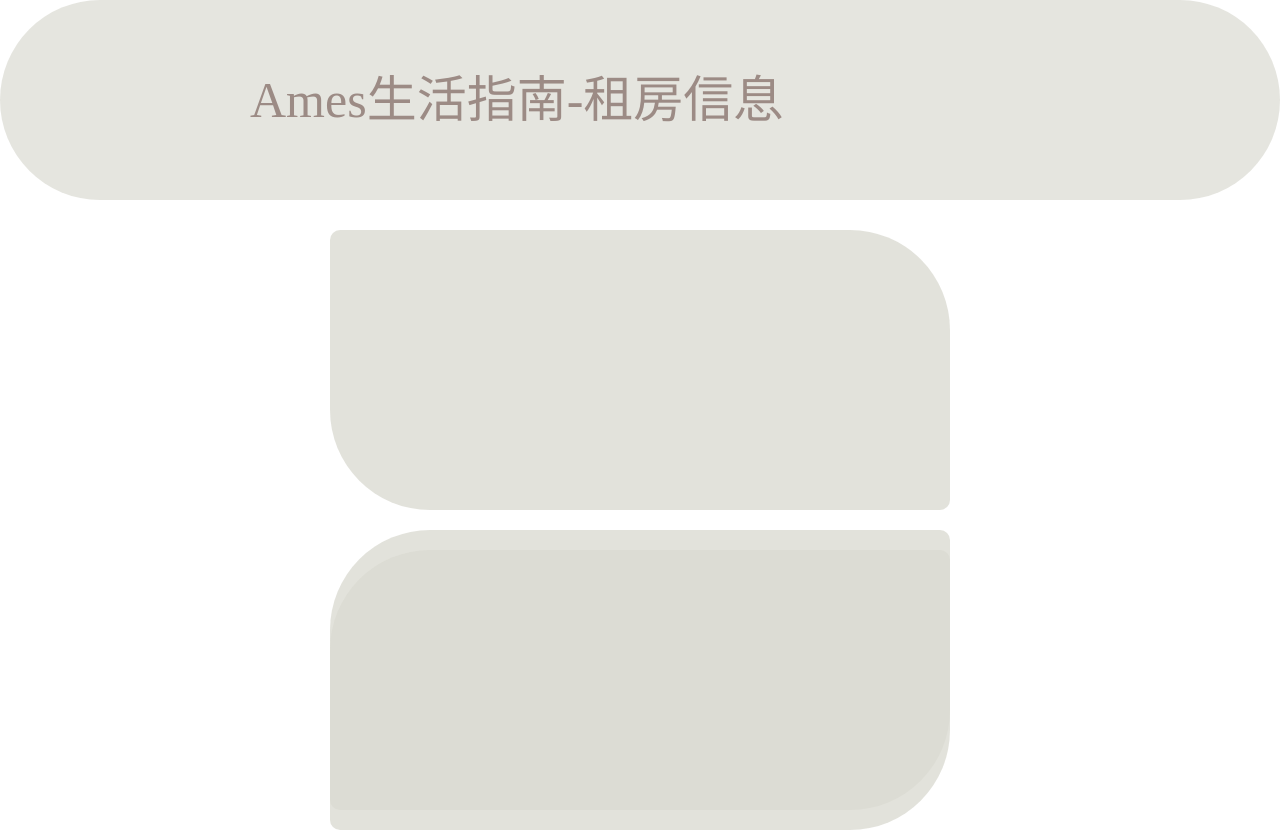
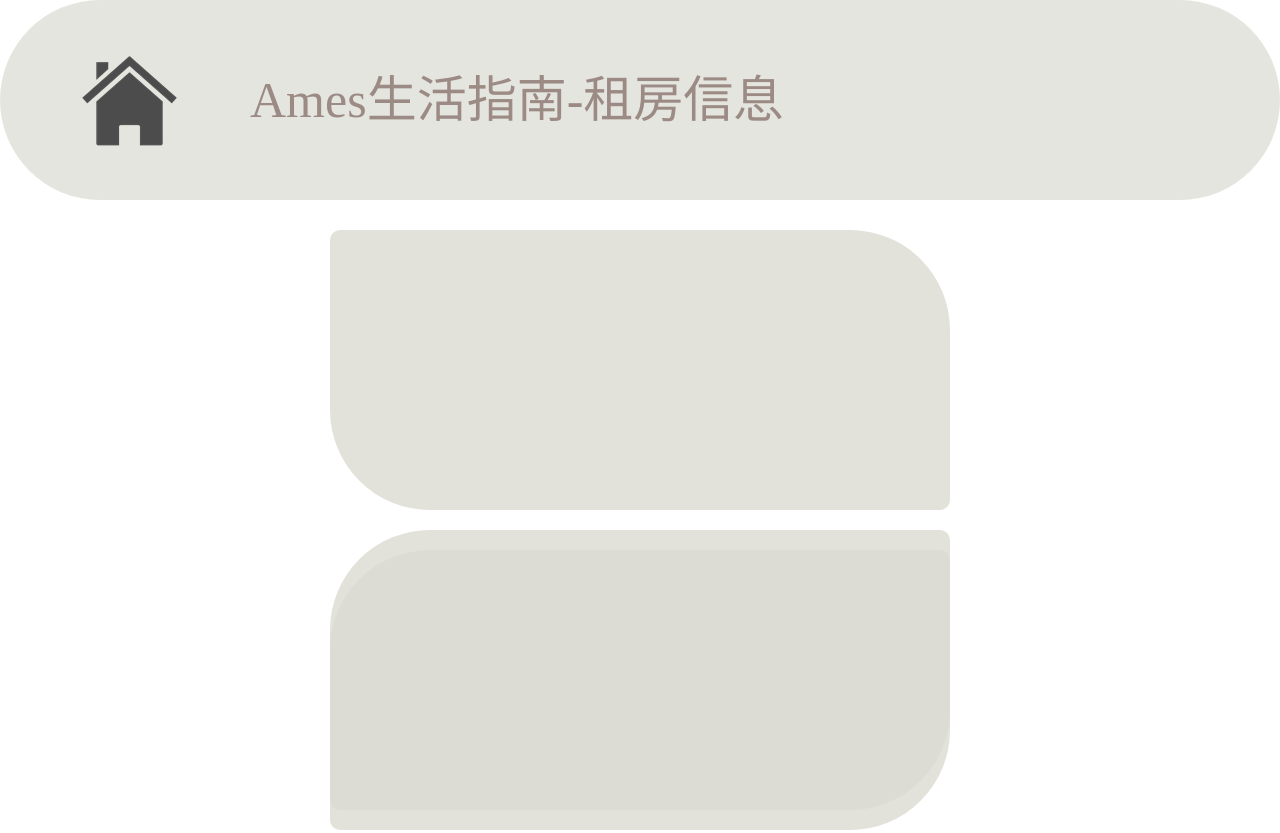
Before and after one commit to ytianellen/livinginAmes, a plain HTML site: page 租房信息.html in a window 1280 px wide. Shown: the top 833 px of the page. Drawn offline with Linux system fonts and the light colour scheme.

Commit message:
Update 租房信息.html

```diff
--- a/租房信息.html
+++ b/租房信息.html
@@ -45,7 +45,7 @@
 
         .head {
             height: 20rem;
-            background: url(image/rent.png) no-repeat 8rem center;
+            background: url(rent.png) no-repeat 8rem center;
             text-indent: 5em;
             line-height: 20rem;
             font-size: 5rem;
```
